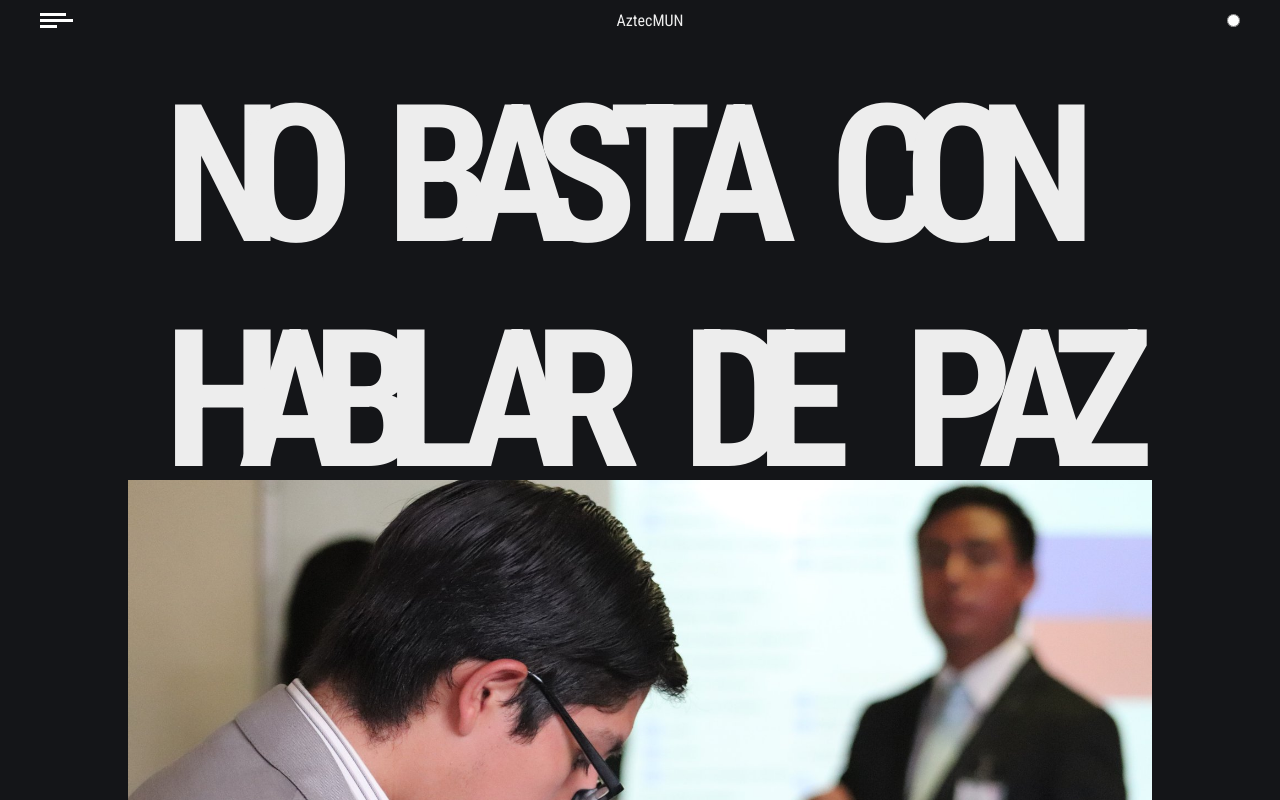
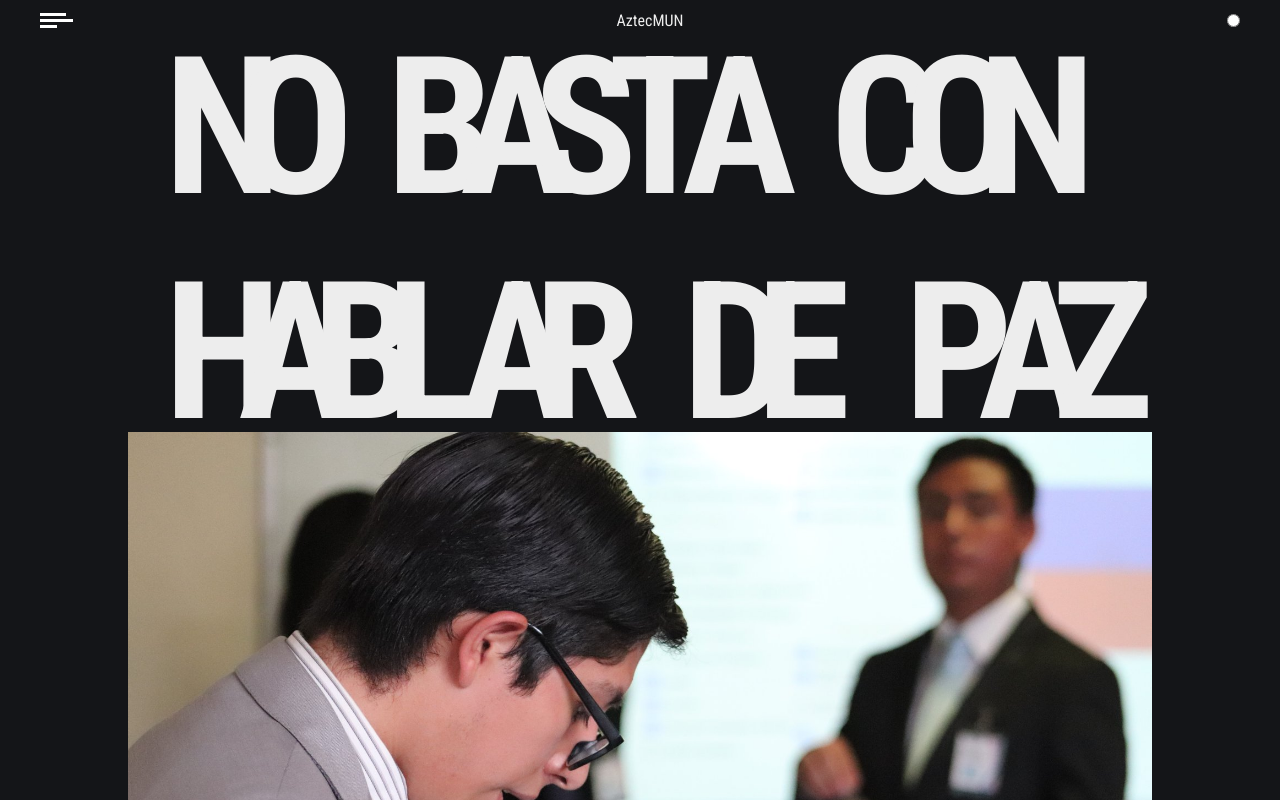
Before and after one commit to aztecmun/aztecmun-2021, a Next.js app: page / in a window 1280 px wide. Shown: the top 800 px of the page. Built offline with nearby package versions, Linux system fonts and the light colour scheme.

Commit message:
momentum scroll

```diff
--- a/components/home/index.js
+++ b/components/home/index.js
@@ -1,10 +1,12 @@
 // React and Next imports
-import React, { useState, useEffect } from 'react'
+import React, { useRef } from 'react'
 import Head from 'next/head'
 
 // Local components imports
 import Scrollbar from './scrollbar'
 import Hamburguer from './menu'
+import ScrollContainer from './momentumScroll/scrollContainer'
+import ParallaxElement from './momentumScroll/parallaxElement'
 
 // Styles
 import {
@@ -17,39 +19,38 @@ import {
 } from './homeElements'
 
 export default function index() {
-  // Locomotive Scroll
-  const [offsetY, setOffsetY] = useState(0)
-  const handleScroll = () => setOffsetY(window.pageYOffset)
 
-  useEffect(() => {
-    window.addEventListener('scroll', handleScroll)
-
-    return () => window.removeEventListener('scroll', handleScroll)
-  }, [])
-
-  // Locomotive Speeds
-  const sp8 = offsetY * 1
-  const sp7 = offsetY * 0.9
-  const sp6 = offsetY * 0.8
-  const sp5 = offsetY * 0.7
-  const sp4 = offsetY * 0.6
-  const sp3 = offsetY * 0.5
-  const sp2 = offsetY * 0.4
+  const l1 = useRef(null)
+  const l2 = useRef(null)
+  const l3 = useRef(null)
+  const l4 = useRef(null)
+  const l5 = useRef(null)
+  const l6 = useRef(null)
+  const l7 = useRef(null)
+  const l8 = useRef(null)
+  const l9 = useRef(null)
+  const l10 = useRef(null)
+  const l11 = useRef(null)
+  const l12 = useRef(null)
+  const l13 = useRef(null)
+  const l14 = useRef(null)
+  const l15 = useRef(null)
+  const l16 = useRef(null)
+  const l17 = useRef(null)
+  const l18 = useRef(null)
+  const l19 = useRef(null)
+  const l20 = useRef(null)
+  const l21 = useRef(null)
 
   return (
     <HomeWrapper>
+        <Scrollbar />
+
+      <ScrollContainer>
         <Head>
           <title>Aztecmun 2021 | Inicio</title>
         </Head>
 
-      <Scrollbar />
-
-      <img
-        src="/bg_2.png"
-        alt="bg"
-        className="bg"
-        style={{ transform: `translateY(${sp2}px)` }}
-      />
 
         <Nav>
           <Hamburguer />
@@ -61,34 +62,76 @@ export default function index() {
           <div className="title">
             <h1>
               <span>
-              <div style={{ transform: `translateY(${sp5}px)` }}>N</div>
-              <div style={{ transform: `translateY(${sp3}px)` }}>O</div>
+                <ParallaxElement dataPercent="60" dataDirection="y">
+                  <div ref={l1} className="box"> N </div>
+                </ParallaxElement>
+                <ParallaxElement dataPercent="50" dataDirection="y">
+                  <div ref={l2} className="box"> O </div>
+                </ParallaxElement>
                 <div></div>
-              <div style={{ transform: `translateY(${sp4}px)` }}>B</div>
-              <div style={{ transform: `translateY(${sp5}px)` }}>A</div>
-              <div style={{ transform: `translateY(${sp3}px)` }}>S</div>
-              <div style={{ transform: `translateY(${sp3}px)` }}>T</div>
-              <div style={{ transform: `translateY(${sp4}px)` }}>A</div>
+                <ParallaxElement dataPercent="70" dataDirection="y">
+                  <div ref={l3} className="box"> B </div>
+                </ParallaxElement>
+                <ParallaxElement dataPercent="30" dataDirection="y">
+                  <div ref={l4} className="box"> A </div>
+                </ParallaxElement>
+                <ParallaxElement dataPercent="50" dataDirection="y">
+                  <div ref={l5} className="box"> S </div>
+                </ParallaxElement>
+                <ParallaxElement dataPercent="40" dataDirection="y">
+                  <div ref={l6} className="box"> T </div>
+                </ParallaxElement>
+                <ParallaxElement dataPercent="20" dataDirection="y">
+                  <div ref={l7} className="box"> A </div>
+                </ParallaxElement>
                 <div></div>
-              <div style={{ transform: `translateY(${sp5}px)` }}>C</div>
-              <div style={{ transform: `translateY(${sp5}px)` }}>O</div>
-              <div style={{ transform: `translateY(${sp4}px)` }}>N</div>
+                <ParallaxElement dataPercent="50" dataDirection="y">
+                  <div ref={l8} className="box"> C </div>
+                </ParallaxElement>
+                <ParallaxElement dataPercent="60" dataDirection="y">
+                  <div ref={l9} className="box"> O </div>
+                </ParallaxElement>
+                <ParallaxElement dataPercent="40" dataDirection="y">
+                  <div ref={l10} className="box"> N </div>
+                </ParallaxElement>
                 <div></div>
               </span>
               <span>
-              <div style={{ transform: `translateY(${sp7}px)` }}>H</div>
-              <div style={{ transform: `translateY(${sp8}px)` }}>A</div>
-              <div style={{ transform: `translateY(${sp7}px)` }}>B</div>
-              <div style={{ transform: `translateY(${sp7}px)` }}>L</div>
-              <div style={{ transform: `translateY(${sp5}px)` }}>A</div>
-              <div style={{ transform: `translateY(${sp8}px)` }}>R</div>
+                <ParallaxElement dataPercent="60" dataDirection="y">
+                  <div ref={l11} className="box"> H </div>
+                </ParallaxElement>
+                <ParallaxElement dataPercent="50" dataDirection="y">
+                  <div ref={l12} className="box"> A </div>
+                </ParallaxElement>
+                <ParallaxElement dataPercent="30" dataDirection="y">
+                  <div ref={l13} className="box"> B </div>
+                </ParallaxElement>
+                <ParallaxElement dataPercent="70" dataDirection="y">
+                  <div ref={l14} className="box"> L </div>
+                </ParallaxElement>
+                <ParallaxElement dataPercent="40" dataDirection="y">
+                  <div ref={l15} className="box"> A </div>
+                </ParallaxElement>
+                <ParallaxElement dataPercent="50" dataDirection="y">
+                  <div ref={l16} className="box"> R </div>
+                </ParallaxElement>
                 <div></div>
-              <div style={{ transform: `translateY(${sp8}px)` }}>D</div>
-              <div style={{ transform: `translateY(${sp6}px)` }}>E</div>
+                <ParallaxElement dataPercent="60" dataDirection="y">
+                  <div ref={l17} className="box"> D </div>
+                </ParallaxElement>
+                <ParallaxElement dataPercent="50" dataDirection="y">
+                  <div ref={l18} className="box"> E </div>
+                </ParallaxElement>
                 <div></div>
-              <div style={{ transform: `translateY(${sp6}px)` }}>P</div>
-              <div style={{ transform: `translateY(${sp6}px)` }}>A</div>
-              <div style={{ transform: `translateY(${sp6}px)` }}>Z</div>
+                <ParallaxElement dataPercent="70" dataDirection="y">
+                  <div ref={l19} className="box"> P </div>
+                </ParallaxElement>
+                <ParallaxElement dataPercent="60" dataDirection="y">
+                  <div ref={l20} className="box"> A </div>
+                </ParallaxElement>
+                <ParallaxElement dataPercent="70" dataDirection="y">
+                  <div ref={l21} className="box"> Z </div>
+                </ParallaxElement>
               </span>
               <span></span>
             </h1>
@@ -152,8 +195,9 @@ export default function index() {
         </Committees>
 
         <Secretaries>
-        <span style={{ transform: `translateX(${offsetY * 0.8}px)` }}>N</span>
+
         </Secretaries>
+      </ScrollContainer>
     </HomeWrapper>
   )
 }
--- /dev/null
+++ b/components/home/momentumScroll/parallaxElement.js
@@ -0,0 +1,8 @@
+import { useEffect, useContext } from 'react'
+import { ScrollContext } from './scrollContainer'
+
+export default (props) => {
+  const context = useContext(ScrollContext)
+  useEffect(() => context.addBlock(props), [])
+  return props.children
+}
--- /dev/null
+++ b/components/home/momentumScroll/scrollContainer.js
@@ -0,0 +1,89 @@
+import React, { useRef, useEffect } from "react";
+import {
+  setTransform,
+  setStyles,
+  updateElements,
+  createBlock,
+  reCalculateBlocks
+} from "./utilities";
+
+export const ScrollContext = React.createContext();
+
+export default props => {
+  const spacer = useRef(null);
+  const container = useRef(null);
+  const blocks = useRef([]);
+  const ease = 0.075;
+  let yCurrent = 0;
+  let yScroll = 0;
+  let animationFrame;
+
+  const updateScroll = () => {
+    yScroll = window.scrollY || window.pageYOffset;
+    startAnimation();
+  };
+
+  const startAnimation = () => {
+    if (!animationFrame) {
+      animationFrame = requestAnimationFrame(animate);
+    }
+  };
+
+  const cancelAnimation = () => {
+    yCurrent = yScroll;
+    cancelAnimationFrame(animationFrame);
+    animationFrame = null;
+  };
+
+  const animate = () => {
+    const diff = yScroll - yCurrent;
+    const delta = Math.abs(diff) < 0.1 ? 0 : diff * ease;
+    if (delta) {
+      yCurrent += delta;
+      yCurrent = parseFloat(yCurrent.toFixed(2));
+      animationFrame = requestAnimationFrame(animate);
+    } else {
+      cancelAnimation();
+    }
+    setTransform(container.current, "translateY(" + -yCurrent + "px)");
+    updateElements(blocks.current, yCurrent);
+  };
+
+  const init = () => {
+    yScroll = window.scrollY || window.pageYOffset;
+    yCurrent = yScroll;
+    setStyles(spacer.current, container.current);
+    startAnimation();
+  };
+
+  const resize = () => {
+    yScroll = window.scrollY || window.pageYOffset;
+    yCurrent = yScroll;
+    setStyles(spacer.current, container.current);
+    blocks.current = reCalculateBlocks(blocks.current, container.current);
+    startAnimation();
+  };
+
+  useEffect(() => {
+    init();
+    window.addEventListener("resize", resize);
+    window.addEventListener("scroll", updateScroll);
+    return () => {
+      window.removeEventListener("resize", resize);
+      window.removeEventListener("scroll", updateScroll);
+    };
+  }, []);
+
+  const addBlock = data => {
+    blocks.current = [...blocks.current, createBlock(data, container.current)];
+  };
+
+  return (
+    <ScrollContext.Provider value={{ addBlock }}>
+      <>
+        <div ref={spacer} />
+        <div ref={container}>{props.children}</div>
+      </>
+    </ScrollContext.Provider>
+  );
+};
--- /dev/null
+++ b/components/home/momentumScroll/utilities.js
@@ -0,0 +1,111 @@
+export const setTransform = (el, transform) => {
+  el.style.transform = transform
+  el.style.WebkitTransform = transform
+}
+
+export const isVisibleTop = (el, container) => {
+  const wHeight = window.innerHeight
+  const rect = el.getBoundingClientRect()
+  const parentRect = el.parentNode.getBoundingClientRect()
+  const containerRect = container.getBoundingClientRect()
+  const offset = parentRect.top + el.offsetTop - containerRect.top
+  const visible = offset < wHeight && rect.bottom <= wHeight + rect.height
+  return visible
+}
+
+export const isVisible = (start, end, yCurrent) => {
+  const visible = start <= yCurrent && end >= yCurrent
+  return visible
+}
+
+export const setStyles = (spacer, container) => {
+  container.style.position = 'fixed'
+  container.style.left = 0
+  container.style.top = 0
+  container.style.zIndex = 2
+  container.style.width = '100%'
+  container.classList.add('active')
+
+  const containerHeight = container.getBoundingClientRect().height
+  spacer.style.height = containerHeight + 'px'
+  spacer.style.width = '1px'
+  spacer.style.position = 'relative'
+}
+
+export const updateElements = (blocks, yCurrent) => {
+  blocks.forEach((b) => {
+    if (isVisible(b.start, b.end, yCurrent)) {
+      const el = b.el
+      const progress = -((b.start - yCurrent) / b.diffrence)
+      const px = progress * (b.distance / 100) * 100
+      const position = parseFloat(px).toFixed(2)
+      if (b.direction === 'x')
+        setTransform(el, 'translateX(' + position + 'px)')
+      else setTransform(el, 'translateY(' + position + 'px)')
+    }
+  })
+}
+
+export const createBlock = (data, container) => {
+  const el = data.children.ref.current
+  const { dataDirection, dataPx, dataPercent } = data
+  const wHeight = window.innerHeight
+
+  const direction = dataDirection || 'y'
+  const rect = el.getBoundingClientRect()
+  const parentRect = el.parentNode.getBoundingClientRect()
+  const containerRect = container.getBoundingClientRect()
+  const offset = parentRect.top + el.offsetTop - containerRect.top
+  const start = isVisibleTop(el, container) ? 0 : offset - wHeight
+  const distance = dataPx || (dataPercent
+    ? ((rect.height + wHeight) * dataPercent) / 100
+    : 100)
+  const end =
+    direction === 'y'
+      ? start + rect.height + wHeight + Number(distance)
+      : start + rect.height + wHeight
+  const diffrence = end - start
+
+  return {
+    el,
+    dataPx,
+    dataPercent,
+    start,
+    end,
+    distance,
+    diffrence,
+    direction,
+  }
+}
+
+export const reCalculateBlocks = (blocks, container) => {
+  return blocks.map((block) => {
+    const el = block.el
+    const dataPx = block.dataPx
+    const dataPercent = block.dataPercent
+    const direction = block.direction
+
+    const wHeight = window.innerHeight
+    const rect = el.getBoundingClientRect()
+    const parentRect = el.parentNode.getBoundingClientRect()
+    const containerRect = container.getBoundingClientRect()
+    const offset = parentRect.top + el.offsetTop - containerRect.top
+    const start = isVisibleTop(el, container) ? 0 : offset - wHeight
+    const distance = dataPx || (dataPercent
+      ? ((rect.height + wHeight) * dataPercent) / 100
+      : 100)
+    const end =
+      direction === 'y'
+        ? start + rect.height + wHeight + Number(distance)
+        : start + rect.height + wHeight
+    const diffrence = end - start
+
+    return {
+      ...block,
+      start,
+      end,
+      distance,
+      diffrence,
+    }
+  })
+}
--- a/components/home/scrollbar/scrollbarElements.js
+++ b/components/home/scrollbar/scrollbarElements.js
@@ -3,7 +3,7 @@ import styled from 'styled-components'
 import { motion } from 'framer-motion'
 
 export const Scrollbar = styled(motion.div)`
-  position: fixed;
+  position: absolute;
   top: 25%;
   left: 50px;
   right: 0;
--- a/package.json
+++ b/package.json
@@ -27,14 +27,8 @@
     "eslint-plugin-node": "^11.1.0",
     "eslint-plugin-promise": "^4.2.1",
     "eslint-plugin-react": "^7.21.5",
-    "husky": "^4.3.6",
     "lint-staged": "^10.5.3",
     "prettier": "^2.2.1"
-  },
-  "husky": {
-    "hooks": {
-      "pre-commit": "lint-staged"
-    }
   },
   "lint-staged": {
     "*.js": "eslint --cache --fix",
```
Also changed, not shown: 1 other file (tests, documents, lock files or other folders). Lines whose indentation alone changed are shown as unchanged.
